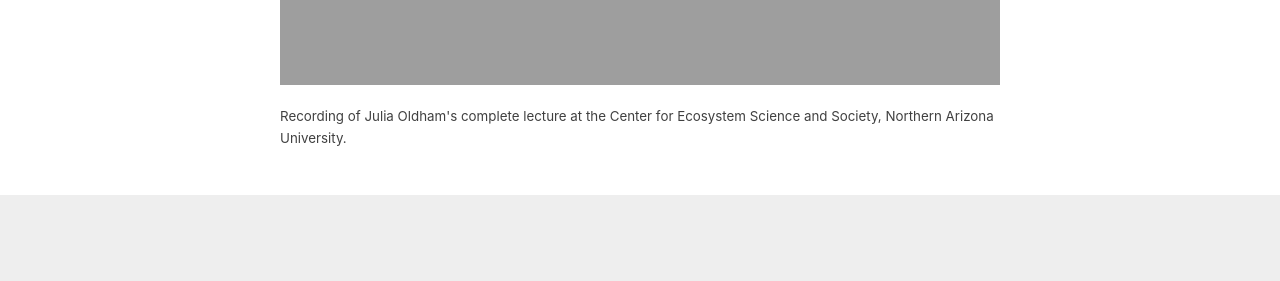
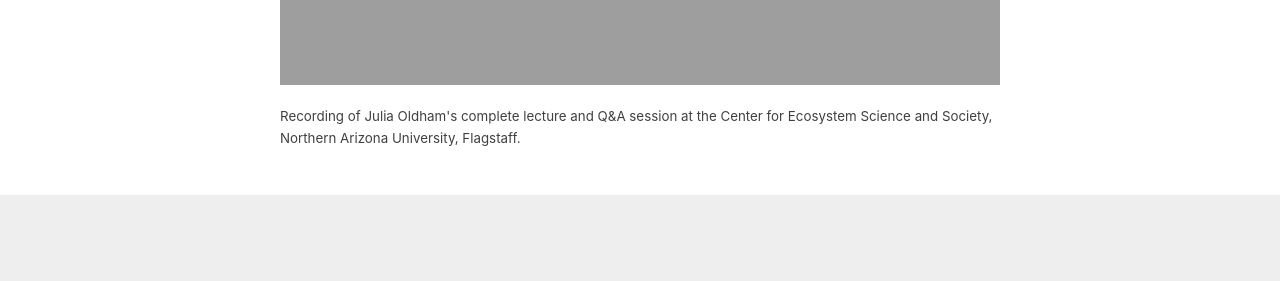
Before and after one commit to fluxnetart/fluxnetart.github.io, a Jekyll site: the page built from _posts/2025-04-28-ecoinformatics-lecture.md, in a window 1280 px wide. Shown: the part 2091-2372 px from the top of the page. Built offline with Jekyll 4.4.1, drawn with Linux system fonts in a browser that asks for light colours.

Commit message:
Update 2025-04-28-ecoinformatics-lecture.md

```diff
--- a/_posts/2025-04-28-ecoinformatics-lecture.md
+++ b/_posts/2025-04-28-ecoinformatics-lecture.md
@@ -62,4 +62,4 @@ In April 2025, artist <a href = "https://fluxnetart.github.io/Julia/">Julia Oldh
     </div>
 </div>
 
-<figcaption>Recording of Julia Oldham's complete lecture at the Center for Ecosystem Science and Society, Northern Arizona University.</figcaption>
+<figcaption>Recording of Julia Oldham's complete lecture and Q&A session at the Center for Ecosystem Science and Society, Northern Arizona University, Flagstaff.</figcaption>
```
